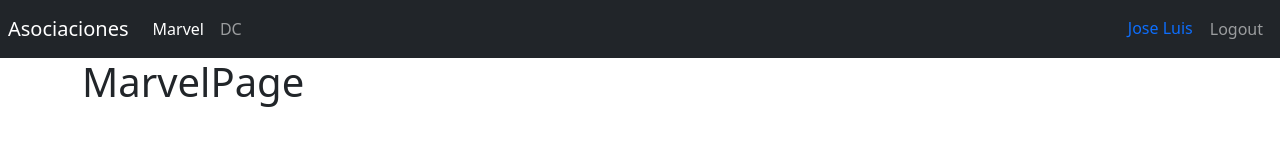
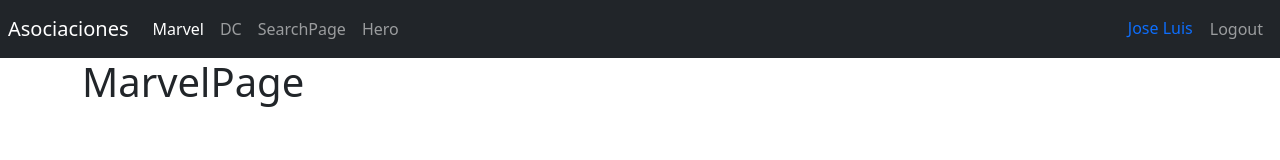
Before and after one commit to JoseLuisGit/heroapp, a React (Vite) app: page /marvel in a window 1280 px wide. Shown: the top 160 px of the page. Built offline with nearby package versions, Linux system fonts and the light colour scheme.

Commit message:
add search and hero pages

```diff
--- /dev/null
+++ b/src/heroes/pages/HeroPage.jsx
@@ -0,0 +1,8 @@
+
+export const HeroPage = () =>{
+    return (
+            <>
+             <h1>HeroPage</h1>
+            </>
+        );
+}
--- /dev/null
+++ b/src/heroes/pages/SearchPage.jsx
@@ -0,0 +1,7 @@
+export const SearchPage = ()=>{
+    return (
+        <>
+            <h1>SearchPage</h1>
+        </>
+    )
+}
--- /dev/null
+++ b/src/heroes/pages/index.js
@@ -0,0 +1,6 @@
+
+
+export { MarvelPage } from './MarvelPage'
+export { DcPage } from './DcPage'
+export { SearchPage } from './SearchPage'
+export { HeroPage } from './HeroPage'
--- a/src/heroes/routes/HeroesRouter.jsx
+++ b/src/heroes/routes/HeroesRouter.jsx
@@ -1,7 +1,6 @@
 import { Routes, Route, Navigate } from "react-router-dom";
 import { Navbar } from "../../ui";
-import { DcPage } from "../pages/DcPage";
-import { MarvelPage } from "../pages/MarvelPage";
+import { DcPage, MarvelPage, SearchPage, HeroPage } from "../pages";
 
 export const HeroesRouter = ()=>{
     return (
@@ -12,6 +11,9 @@
             <Route path="marvel" element={<MarvelPage />}></Route>
             <Route path="dc" element={<DcPage />}></Route>
 
+            <Route path="search" element={<SearchPage/>}></Route>
+            <Route path="hero" element={<HeroPage/>}></Route>
+
             <Route path="/*" element={<Navigate to="marvel" />}></Route>
           </Routes>
         </div>
--- a/src/ui/components/NavBar.jsx
+++ b/src/ui/components/NavBar.jsx
@@ -28,6 +28,21 @@
                     >
                         DC
                     </NavLink>
+
+
+                    <NavLink
+                        className= { ({isActive})=>`nav-item nav-link ${ isActive ? 'active':'' }` }
+                        to="/search"
+                    >
+                        SearchPage
+                    </NavLink>
+
+                    <NavLink
+                        className= { ({isActive})=>`nav-item nav-link ${ isActive ? 'active':'' }` }
+                        to="/hero"
+                    >
+                        Hero
+                    </NavLink>
                 </div>
             </div>
 
```
